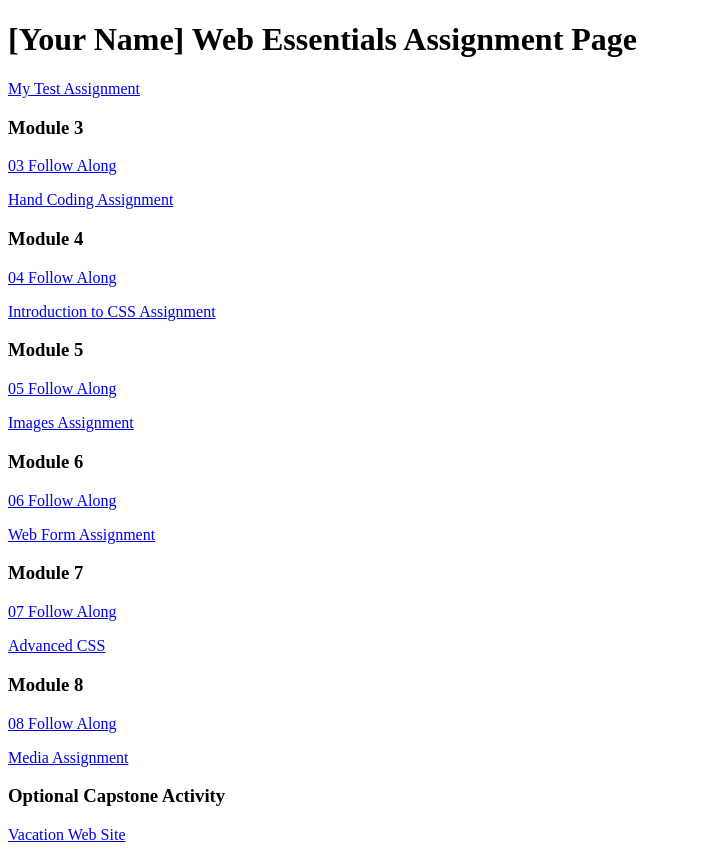
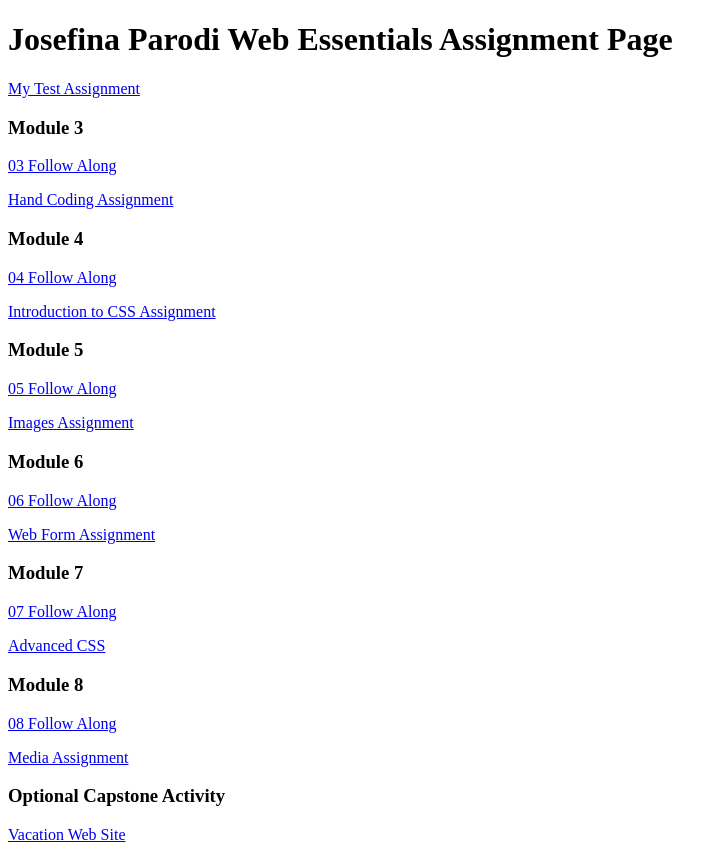
Before and after one commit to JosefinaParodi/dwdd1600, a plain HTML site: page index.html in a window 1280 px wide. Shown: the whole page, without its empty margins (0-727 px from the left). Drawn offline with Linux system fonts and the light colour scheme.

Commit message:
Update name in assignment page header

```diff
--- a/index.html
+++ b/index.html
@@ -6,7 +6,7 @@
 		<title>dwdd 1600 assignment list page</title>
 	</head>
 	<body>
-		<h1>[Your Name] Web Essentials Assignment Page</h1>
+		<h1> Josefina Parodi Web Essentials Assignment Page</h1>
 		<p><a href="01test">My Test Assignment</a></p>
 
 		<h3>Module 3</h3>
```
